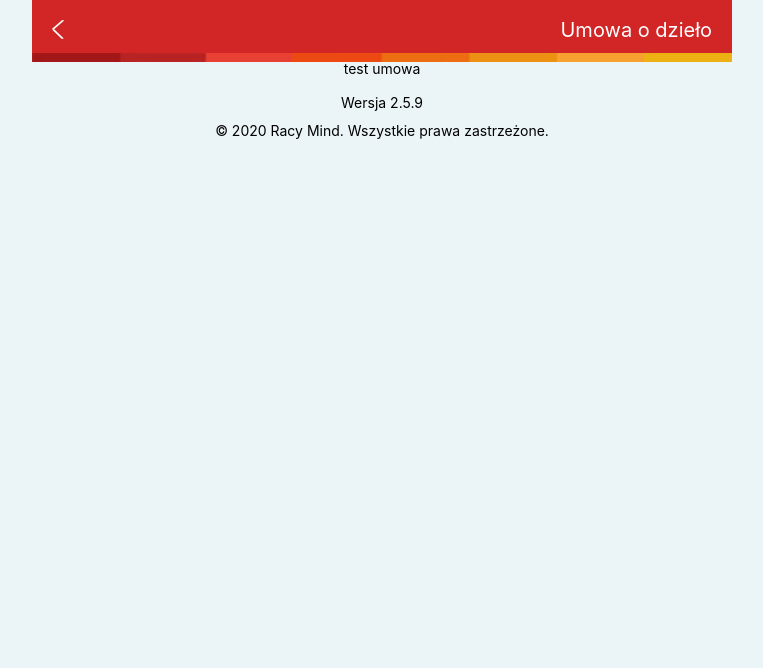
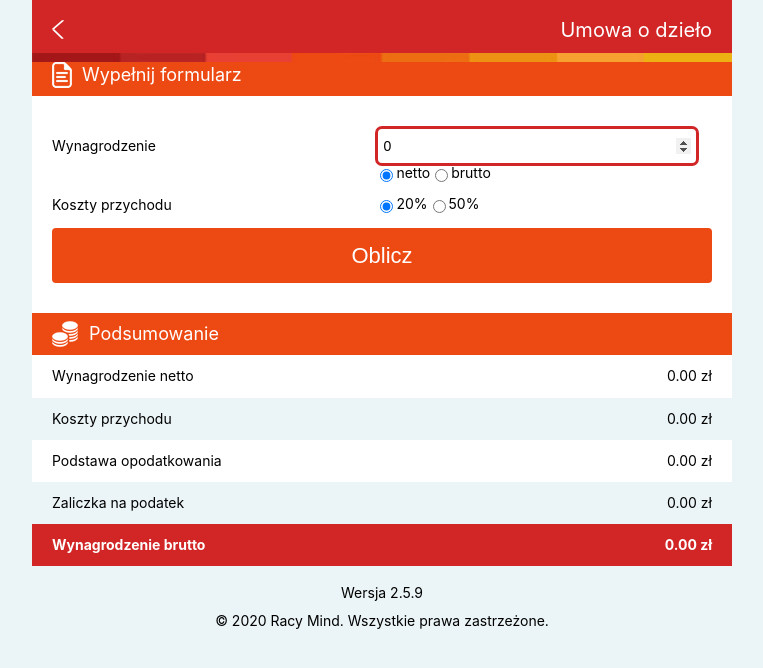
Before and after one commit to RacyMind/kalkulator-dla-przedsiebiorcy, a React (Create React App) app: page /umowa-o-dzielo in a window 1280 px wide. Shown: the top 668 px of the page, without its empty margins (258-1021 px from the left). Built offline with nearby package versions, Linux system fonts and the light colour scheme.

Commit message:
component umowy o dzieło

```diff
--- a/public/css/style.css
+++ b/public/css/style.css
@@ -153,6 +153,7 @@ body{
     max-width: 700px;
     width:100%;
     box-sizing: border-box;
+    text-align: left;
 }
 h1{
     font-size:20px;
@@ -177,6 +178,12 @@ header .wrapper{
     background: url('../images/header.jpg') #d12526 bottom no-repeat;
     background-size: 100% auto;
     padding:20px;
+}
+header h1{
+    text-align: left;
+}
+header.subpage .back{
+    float: left;
 }
 header.subpage h1{
     float: right;
--- a/src/components/ContractWork/ContractWork.js
+++ b/src/components/ContractWork/ContractWork.js
@@ -1,6 +1,38 @@
 import React from "react";
+import ContractWorkForm from "./ContractWorkForm";
+import ContractWorkSummary from "./ContractWorkSummary";
 
-const ContractWork = () => (
-    <div>test umowa</div>
-)
+class ContractWork extends React.Component {
+    constructor(props) {
+        super(props);
+        this.state = {
+            formData: {
+                amount: 0,
+                typeAmount: 'net',
+                expenses: '0.2',
+            },
+        };
+    }
+    savedForm = (data) => {
+        this.setState({formData:data});
+        console.log(this.state.formData);
+    }
+    render() {
+        return(
+        <div>
+            <div className="header-section background4">
+                <img src={process.env.PUBLIC_URL + '/images/ico1.png'} alt="Wypełnij formularz"/>
+                <h2>Wypełnij formularz</h2>
+            </div>
+            <ContractWorkForm parentCallback={this.savedForm} />
+            <div className="header-section background4">
+                <img src={process.env.PUBLIC_URL + '/images/ico2.png'} alt="Podsumowanie"/>
+                <h2>Podsumowanie</h2>
+            </div>
+            <ContractWorkSummary amount={this.state.formData.amount} typeAmount={this.state.formData.typeAmount} expenses={this.state.formData.expenses} />
+
+        </div>
+        );
+    }
+}
 export default ContractWork
--- /dev/null
+++ b/src/components/ContractWork/ContractWorkForm.js
@@ -0,0 +1,52 @@
+import React from "react";
+
+class ContractWorkForm extends React.Component {
+    constructor(props) {
+        super(props);
+        this.state = {
+            amount: 0,
+            typeAmount: 'net',
+            expenses: '0.2',
+        };
+    }
+
+    handleChange = (event) => {
+        this.setState({
+            [event.target.name]: event.target.value
+        });
+    }
+    handleSubmit = (event) => {
+        event.preventDefault();
+        this.props.parentCallback(this.state);
+    }
+
+    render() {
+        return (
+            <div className="container">
+                <form onSubmit={this.handleSubmit}>
+                    <div className="input">
+                        <label className="label" htmlFor="amount">Wynagrodzenie</label>
+                        <input id="amount" name="amount" type="number" value={this.state.amount} onChange={this.handleChange} step="0.01" min="0"
+                               required="required"
+                               autoFocus="autofocus"/>
+
+                        <div className="label"></div>
+                        <input id="net" value="net" name="typeAmount" type="radio" checked={this.state.typeAmount === "net"} onChange={this.handleChange}/><label
+                        htmlFor="net">netto</label>
+                        <input id="gross" value="gross" name="typeAmount" type="radio" checked={this.state.typeAmount === "gross"} onChange={this.handleChange}/><label
+                        htmlFor="gross">brutto</label>
+                    </div>
+                    <div className="input">
+                        <label className="label" htmlFor="">Koszty przychodu</label>
+                        <input id="p20" value="0.2" name="expenses" type="radio" checked={this.state.expenses === "0.2"} onChange={this.handleChange}/><label
+                        htmlFor="p20">20%</label>
+                        <input id="p50" value="0.5" name="expenses" type="radio" checked={this.state.expenses === "0.5"} onChange={this.handleChange}/><label htmlFor="p50">50%</label>
+                    </div>
+                    <input className="submit4" type="submit" value="Oblicz"/>
+                </form>
+            </div>
+        );
+    }
+}
+
+export default ContractWorkForm
--- /dev/null
+++ b/src/components/ContractWork/ContractWorkSummary.js
@@ -0,0 +1,45 @@
+import React from "react";
+import {formatAsCurrency} from '../../shared/utils/helpers'
+import ContractWorkLogic from "../../logic/ContractWorkLogic";
+
+const ContractWorkSummary = ({amount, typeAmount, expenses}) => {
+    amount = parseFloat(amount);
+    expenses = parseFloat(expenses);
+    let model = new ContractWorkLogic();
+    model.rateExpenses=expenses;
+    if(typeAmount==='net') {
+        model.net=amount;
+        model.calculateWhenNetGet();
+    }
+    if(typeAmount==='gross') {
+        model.gross=amount;
+        model.calculateWhenGrossGet();
+    }
+    return(
+    <table>
+        <tbody>
+        <tr>
+            <td className="td_name">Wynagrodzenie netto</td>
+            <td className="td_value output_net">{formatAsCurrency(model.net)}</td>
+        </tr>
+        <tr>
+            <td className="td_name">Koszty przychodu</td>
+            <td className="td_value output_expenses">{formatAsCurrency(model.expenses)}</td>
+        </tr>
+        <tr>
+            <td className="td_name">Podstawa opodatkowania</td>
+            <td className="td_value output_basisForTax">{formatAsCurrency(Math.round(model.basisForTax))}</td>
+        </tr>
+        <tr>
+            <td className="td_name">Zaliczka na podatek</td>
+            <td className="td_value output_taxAmount">{formatAsCurrency(model.taxAmount)}</td>
+        </tr>
+        <tr className="total">
+            <td className="td_name">Wynagrodzenie brutto</td>
+            <td className="td_value output_gross">{formatAsCurrency(model.gross)}</td>
+        </tr>
+        </tbody>
+    </table>
+    )
+}
+export default ContractWorkSummary
--- a/src/components/Header/Header.js
+++ b/src/components/Header/Header.js
@@ -1,14 +1,35 @@
 import React from "react";
+import {Link} from "react-router-dom";
 
-const Header = () => (
-    <header className="fullSize subpage">
-        <div className="wrapper">
-            <a className="back" href="https://kalkulator.racymind.pl/web/"><img
-                src={process.env.PUBLIC_URL +'/images/back.gif'} alt="Wstecz"/></a>
 
-            <h1>Umowa o dzieło</h1>
-        </div>
-    </header>
-)
+class Header extends React.Component {
+    render() {
+        if (this.props.isHome) {
+            return (
+                <header className="fullSize">
+                    <div className="wrapper">
+                        <h1>{this.props.name}</h1>
+                    </div>
+                </header>
+            );
+        } else {
+            return (
+                <header className="fullSize subpage">
+                    <div className="wrapper">
+                        <Link className="back" to={this.props.backUrl}><img
+                            src={process.env.PUBLIC_URL + '/images/back.gif'} alt="Wstecz"/></Link>
+                        <h1>{this.props.name}</h1>
+                        <div style={{clear: 'both'}}></div>
+                    </div>
+                </header>
+            );
+        }
+    }
+}
+
+Header.defaultProps = {
+    backUrl: "/",
+    isHome: false
+};
 
 export default Header
--- a/src/components/Main/Main.js
+++ b/src/components/Main/Main.js
@@ -2,7 +2,10 @@ import React from "react";
 import Menu from "./Menu";
 
 const Main = () => (
-    <div><Menu/></div>
+    <div className="alignCenter">
+        <img className="brain" src={process.env.PUBLIC_URL+'/images/pan-mozg.jpg'} alt="Pan mózg"/>
+        <Menu/>
+    </div>
 )
 
 export default Main
--- a/src/containers/App.js
+++ b/src/containers/App.js
@@ -12,18 +12,21 @@ import {
 function App() {
     return (
         <div className="App">
-            <Header/>
             <main className="fullSize alignCenter">
+                <div className="wrapper">
                     <Router>
                         <Switch>
                             <Route path="/umowa-o-dzielo">
+                                <Header name="Umowa o dzieło" />
                                 <ContractWork/>
                             </Route>
                             <Route path="/">
+                                <Header name="Kalkulator dla przedsiębiorcy" backUrl="/" isHome={true} />
                                 <Main/>
                             </Route>
                         </Switch>
                     </Router>
+                </div>
             </main>
             <Footer/>
         </div>
--- /dev/null
+++ b/src/logic/ContractWorkLogic.js
@@ -0,0 +1,115 @@
+import React from "react";
+import staticData from '../shared/variables';
+
+class ContractWorkLogic {
+    /**
+     * Kwota netto
+     * @type {number}
+     */
+    net = 0;
+    /**
+     * Kwota brutto
+     * @type {number}
+     */
+    gross = 0;
+    /**
+     * Kwota podatku
+     * @type {number}
+     */
+    taxAmount = 0;
+    /**
+     * Podstawa do obliczenia podatku
+     * @type {number}
+     */
+    basisForTax = 0;
+    /**
+     * Koszty uzyskania przychodu
+     * @type {number}
+     */
+    expenses = 0;
+    /**
+     * Stawka kosztow uzyskania przychodu
+     * @type {number}
+     */
+    rateExpenses;
+    /**
+     * Maksymalne koszty przy 50% kosztow przychodu
+     * @type {number}
+     */
+    maxExpenses;
+    /**
+     * Stawka podatku
+     * @type {number}
+     */
+    rateTax = staticData.firstTaxRate;
+
+    constructor() {
+        this.maxExpenses=staticData.amountTaxThreshold / 2;
+    }
+
+    /**
+     * Oblicza kwotę podatku
+     */
+    calculateTaxAmount() {
+        this.taxAmount = Math.round(this.basisForTax * this.rateTax);
+    }
+
+    /**
+     * Oblicza koszty uzyskania przychodu
+     */
+    calculateExpenses() {
+        let expenses;
+        expenses = this.gross * this.rateExpenses;
+        expenses = +(expenses.toFixed(2));
+        if (this.rateExpenses == 0.5 && expenses > this.maxExpenses) {
+            expenses = this.maxExpenses;
+        }
+        this.expenses = expenses;
+    }
+
+    /**
+     * Oblicza podstawę opodatkowania
+     */
+    calculateBasisForTax() {
+        this.basisForTax = this.gross - this.expenses;
+    }
+
+    /**
+     * Oblicza kwotę netto
+     */
+    calculateNet() {
+        this.net = this.gross - this.taxAmount;
+    }
+
+    /**
+     * Oblicza kwotę brutto
+     */
+    calculateGross() {
+        this.gross = this.net / (1 - this.rateTax * (1 - this.rateExpenses));
+        this.gross = +(this.gross.toFixed(2));
+    }
+
+    /**
+     * Obliczenia, gdy podano netto
+     */
+    calculateWhenNetGet() {
+        this.calculateGross();
+        if(this.gross<=200)
+            this.rateExpenses=0;
+        this.calculateExpenses()
+        this.calculateBasisForTax();
+        this.calculateTaxAmount();
+        this.gross=this.net + this.taxAmount;
+    }
+
+    calculateWhenGrossGet() {
+        if(this.gross<=200)
+            this.rateExpenses=0;
+        this.calculateExpenses()
+        this.calculateBasisForTax();
+        this.calculateTaxAmount();
+        this.calculateNet();
+    }
+}
+
+export default ContractWorkLogic
--- /dev/null
+++ b/src/shared/utils/helpers.js
@@ -0,0 +1,18 @@
+export function formatAsCurrency(value) {
+    const currencyFormatRegex = /\B(?=(\d{3})+(?!\d))/g;
+    const separator = '.';
+    const [wholePart, decimalPart] = String(value.toFixed(2)).split(separator);
+
+    const wholePartFormattedAsCurrency = wholePart.replace(
+        currencyFormatRegex,
+        ' ',
+    );
+
+    const formattedValue =
+        typeof decimalPart !== 'undefined'
+            ? [wholePartFormattedAsCurrency, decimalPart].join(separator)
+            : wholePartFormattedAsCurrency;
+
+
+    return `${formattedValue} zł`;
+}
--- /dev/null
+++ b/src/shared/variables.js
@@ -0,0 +1,6 @@
+const firstTaxRate = 0.17;
+const amountTaxThreshold = 85528;
+export default {
+    firstTaxRate,
+    amountTaxThreshold,
+};
```
Also changed, not shown: src/components/Advert/Advert.js (added). Lines whose indentation alone changed are shown as unchanged.
